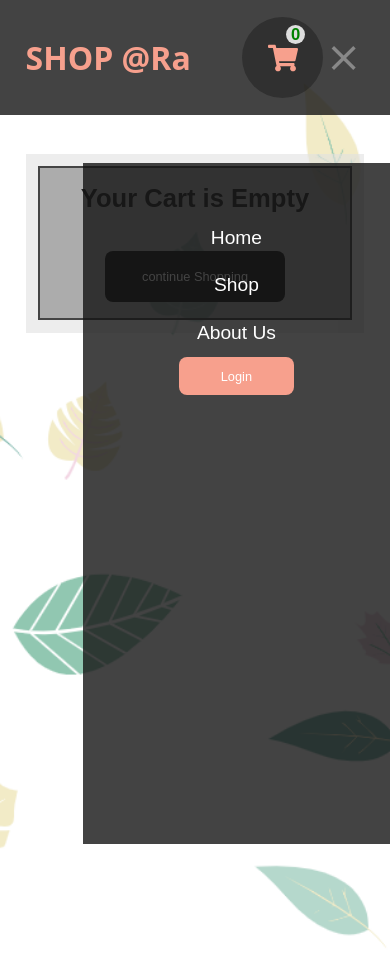
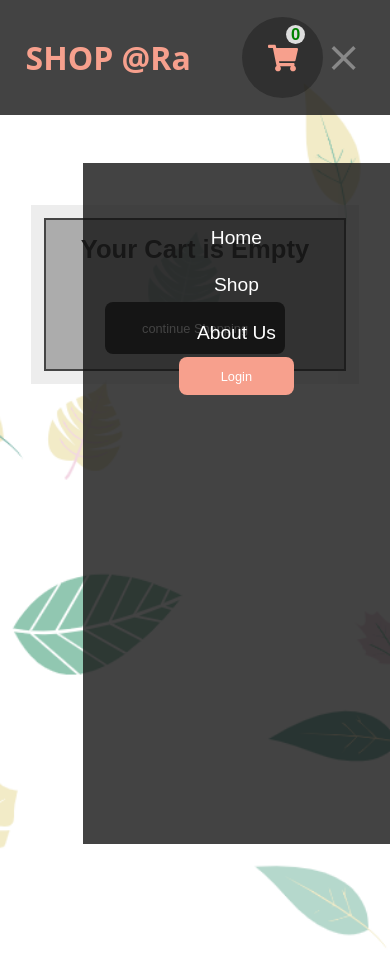
Before and after one commit to Oreolion/ECommercePlatform, a React (Vite) app: page /cart in a window 390 px wide. Both pictures are taken after a click on the icon 343 px from the left and 57 px from the top of the page. Built offline with nearby package versions, Linux system fonts and the light colour scheme; a web font is replaced by a local one.

Commit message:
update protected route;

```diff
--- a/src/components/Navbar.jsx
+++ b/src/components/Navbar.jsx
@@ -6,12 +6,13 @@ import { FaShoppingCart } from "react-icons/fa";
 import { useEffect } from "react";
 import { CartContext } from "./CartContext.jsx";
 import { useContext } from "react";
+import { UserContext } from "./UserContext.jsx";
 
 const Navbar = () => {
   const [menu, setMenu] = useState(false);
   const [toggle, setToggle] = useState(false);
   const { cart } = useContext(CartContext);
-  //   const [cart, setCart] = useState(mycart);
+  const { user } = useContext(UserContext);
 
   useEffect(() => {}, [cart]);
 
@@ -60,7 +61,10 @@ const Navbar = () => {
         </nav>
 
         <div className="header__btn">
-          <button className="login-btn">
+          <button
+            className="login-btn"
+            style={{ display: user.email ? "none" : "block" }}
+          >
             {" "}
             <Link to={`/login`} className="link">
               Login
@@ -105,7 +109,10 @@ const Navbar = () => {
             </li>
           </ul>
           <div className="mobilemenu-btn">
-            <button className="login-btn">
+            <button
+              className="login-btn"
+              style={{ display: user.email ? "none" : "block" }}
+            >
               <Link className="link" to={`/login`}>
                 Login
               </Link>{" "}
--- a/src/index.css
+++ b/src/index.css
@@ -136,7 +136,9 @@ header {
 
   &:hover {
     opacity: 0.5;
+    border: 2px solid var(--secondary);
   }
+
 }
 
 .navlists li .link {
@@ -713,7 +715,6 @@ br {
     margin: 0 11rem;
   }
 
-
   .login {
     width: 100%;
   }
--- a/src/pages/Cart.jsx
+++ b/src/pages/Cart.jsx
@@ -31,7 +31,7 @@ const Cart = () => {
   };
   return (
     <>
-      <section className="section">
+      <section className="cart__section">
         <div className="cartbox">
           {cart.cartItems?.length ? (
             <>
--- a/src/styles/cart.css
+++ b/src/styles/cart.css
@@ -12,10 +12,12 @@
   --accent: #ff8fc8;
 }
 
-section {
-  margin-top: 10rem;
-  padding: 4rem 8%;
-}
+.cart__section {
+    display: flex;
+    gap: 3rem;
+    margin-top: 10rem;
+    padding: 6rem 8%;
+  }
 
 .emptycart__box {
   background-color: rgba(20, 20, 20, 0.3);
@@ -46,10 +48,7 @@ h4 {
   font-size: 2rem;
 }
 
-.section {
-  display: flex;
-  gap: 3rem;
-}
+
 
 .cartbox {
   flex: 1 1 58%;
@@ -177,7 +176,7 @@ hr {
 }
 
 @media (max-width: 768px) {
-  .section {
+  .cart__section {
     flex-direction: column;
   }
 
--- a/src/utils/ProtectedRoute.jsx
+++ b/src/utils/ProtectedRoute.jsx
@@ -1,13 +1,14 @@
-import {Navigate} from 'react-router-dom'
+import { Navigate } from "react-router-dom";
 import { UserContext } from "../components/UserContext";
 import { useContext } from "react";
 
 // eslint-disable-next-line react/prop-types
-export const ProtectedRoute = ({children}) => {
-    const {user} = useContext(UserContext)
-    console.log(user);
+export const ProtectedRoute = ({ children }) => {
+  const { user } = useContext(UserContext);
+  console.log(user);
 
-    if (!user) return <Navigate to='/login' replace/>
-  return children
-
-}
+  if (!user.email) {
+    return <Navigate to="/login" state={{ from: location.pathname }} replace />;
+  }
+  return children;
+};
```
Lines whose indentation alone changed are shown as unchanged.
